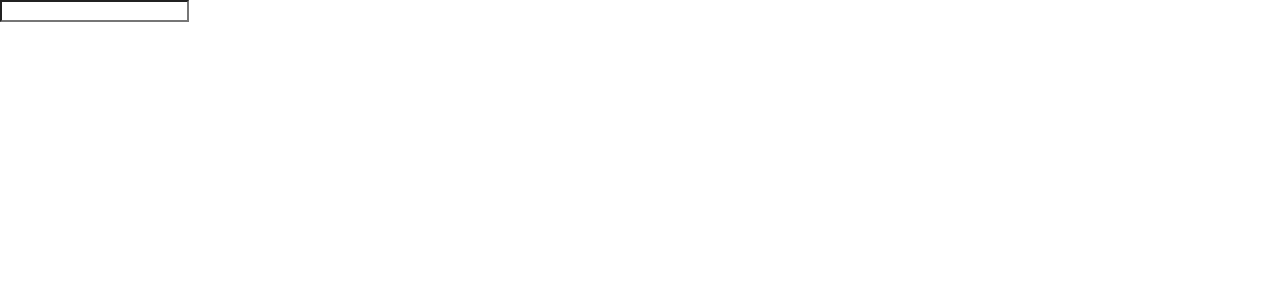
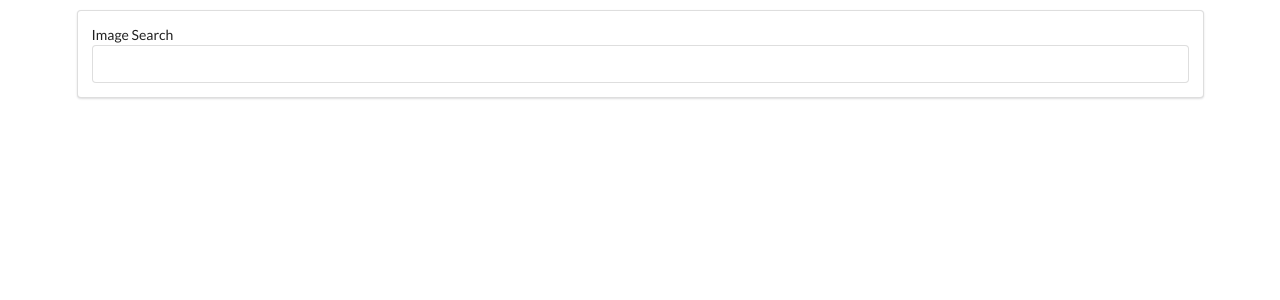
Before and after one commit to LBadgley/UdemyPictureSearch, a React (Create React App) app: page / in a window 1280 px wide. Shown: the top 300 px of the page. Built offline with nearby package versions, Linux system fonts and the light colour scheme.

Commit message:
added styling to the search input

```diff
--- a/src/components/App.js
+++ b/src/components/App.js
@@ -1,10 +1,10 @@
 import React from 'react';
 import SearchBar from './SearchBar';
 
-
+// functional component returns Searchbar component
 const App = () => {
   return (
-    <div>
+    <div className="ui container" style={{ marginTop: '10px' }}>
       <SearchBar />
     </div>
   );
--- a/src/components/SearchBar.js
+++ b/src/components/SearchBar.js
@@ -1,11 +1,18 @@
 import React from 'react';
 
+// class based component because we need to use STATE eventually
 class SearchBar extends React.Component {
+  onInputChange(event) {
+    console.log(event.target.value);
+  }
+
   render() {
     return (
-      <div>
-        <form>
-          <input type="text"/>
+      <div className="ui segment">
+        <form className="ui form">
+          <label>Image Search</label>
+          {/* onInputChange is a callback function. We leave off the parens so we don't call the function when we don't want it to be called. Never add parens when passing the function to the event. */}
+          <input type="text" onChange={this.onInputChange} />
         </form>
       </div>
     );
```
Also changed, not shown: package.json (+6 -1 lines).
